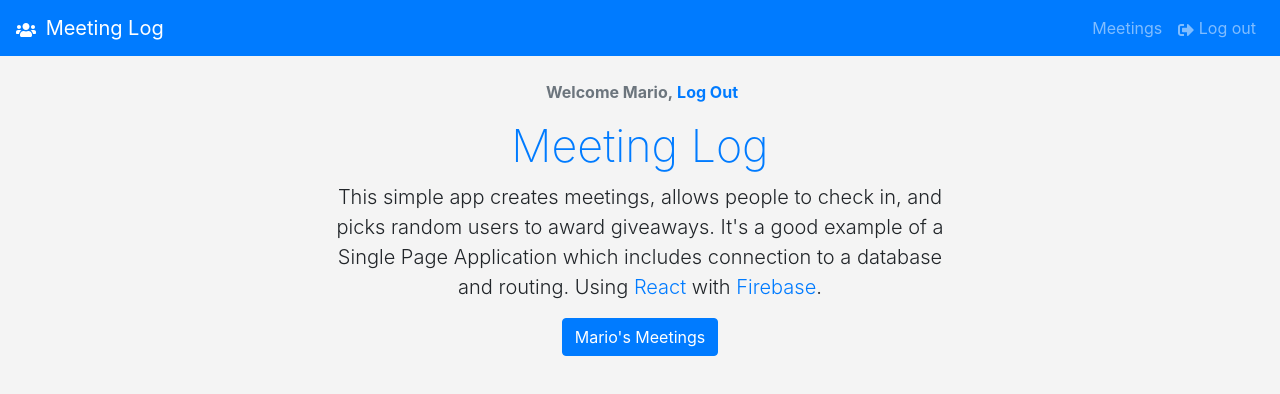
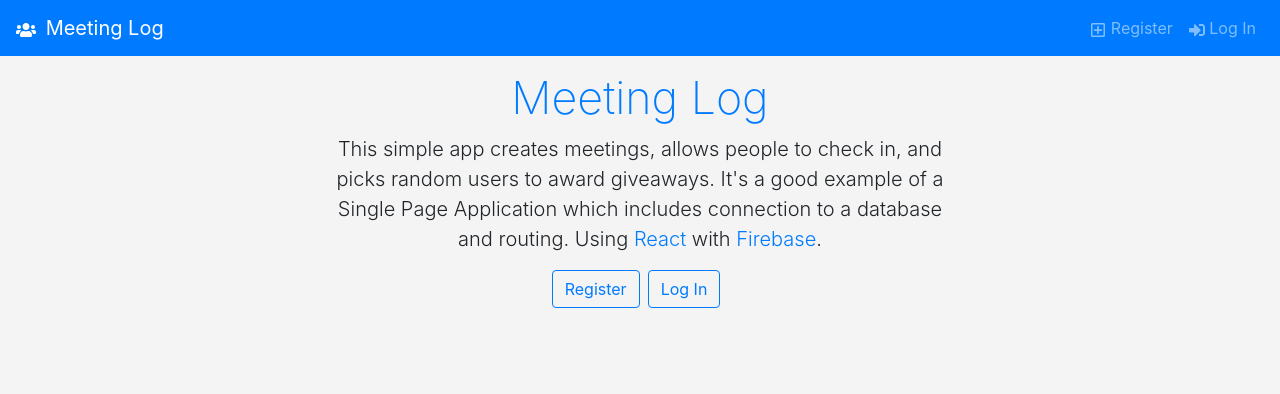
Before and after one commit to solarstar101/MeetingApp, a React (Create React App) app: page / in a window 1280 px wide. Shown: the top 394 px of the page. Built offline with nearby package versions, Linux system fonts and the light colour scheme; no server answers; the database is empty.

Commit message:
hooked up firebase database

```diff
--- a/package.json
+++ b/package.json
@@ -8,6 +8,7 @@
     "@testing-library/react": "^9.3.2",
     "@testing-library/user-event": "^7.1.2",
     "bootstrap": "^4.4.1",
+    "firebase": "^7.6.2",
     "react": "^16.12.0",
     "react-bootstrap": "^1.0.0-beta.16",
     "react-dom": "^16.12.0",
--- a/src/App.js
+++ b/src/App.js
@@ -1,4 +1,6 @@
 import React, { Component } from "react";
+import { Router } from "@reach/router";
+import firebase from "./Database/Firebase";
 
 import Home from "./Components/Home";
 import Welcome from "./Components/Welcome";
@@ -7,14 +9,23 @@ import Login from "./Components/Login";
 import Meetings from "./Components/Meetings";
 import Register from "./Components/Register";
 
-import { Router } from "@reach/router";
 export default class App extends Component {
   constructor() {
     super();
 
     this.state = {
-      user: "Mario"
+      user: null
     };
+  }
+
+  componentDidMount() {
+    const ref = firebase.database().ref("user");
+
+    ref.on("value", snapshot => {
+      let FBUser = snapshot.val();
+      this.setState({ user: FBUser });
+      console.log(FBUser);
+    });
   }
 
   render() {
--- a/src/Components/Home.js
+++ b/src/Components/Home.js
@@ -1,5 +1,6 @@
 import React, { Component } from "react";
 import styles from "./Styling/Home.module.css";
+import { Link } from "@reach/router";
 
 export default class Home extends Component {
   render(props) {
@@ -24,18 +25,18 @@ export default class Home extends Component {
             </p>
             {user === null ? (
               <>
-                <a href="/register" class="btn btn-outline-primary mr-2">
+                <Link to="/register" class="btn btn-outline-primary mr-2">
                   Register
-                </a>
-                <a href="/login" class="btn btn-outline-primary mr-2">
+                </Link>
+                <Link to="/login" class="btn btn-outline-primary mr-2">
                   Log In
-                </a>
+                </Link>
               </>
             ) : (
               <>
-                <a href="/meetings" class="btn btn-primary">
+                <Link to="/meetings" class="btn btn-primary">
                   {user}'s Meetings
-                </a>
+                </Link>
               </>
             )}
           </div>
--- a/src/Components/Navigation.js
+++ b/src/Components/Navigation.js
@@ -5,6 +5,7 @@ import {
   FaSignOutAlt,
   FaRegPlusSquare
 } from "react-icons/fa";
+import { Link } from "@reach/router";
 
 export default class Navigation extends Component {
   render() {
@@ -13,27 +14,27 @@ export default class Navigation extends Component {
     return (
       <nav className="site-nav family-sans navbar navbar-expand bg-primary navbar-dark higher">
         <div className="container-fluid">
-          <a href="/" className="navbar-brand">
+          <Link to="/" className="navbar-brand">
             <FaUsers className="mr-1" /> Meeting Log
-          </a>
+          </Link>
           <div className="navbar-nav ml-auto">
             {user ? (
               <>
-                <a className="nav-item nav-link" href="/meetings">
+                <Link className="nav-item nav-link" to="/meetings">
                   Meetings
-                </a>
-                <a className="nav-item nav-link" href="/login">
+                </Link>
+                <Link className="nav-item nav-link" to="/login">
                   <FaSignOutAlt /> Log out
-                </a>
+                </Link>
               </>
             ) : (
               <>
-                <a className="nav-item nav-link" href="/register">
+                <Link className="nav-item nav-link" to="/register">
                   <FaRegPlusSquare /> Register
-                </a>
-                <a className="nav-item nav-link" href="/login">
+                </Link>
+                <Link className="nav-item nav-link" to="/login">
                   <FaSignInAlt /> Log In
-                </a>
+                </Link>
               </>
             )}
           </div>
--- /dev/null
+++ b/src/Database/Firebase.js
@@ -0,0 +1,20 @@
+import firebase from "firebase/app";
+import "firebase/database";
+import "firebase/auth";
+
+const firebaseConfig = {
+  apiKey: "AIzaSyB98imsL0j7nI7pcV2fFZq4jr5212vEL94",
+  authDomain: "meeting-app-4779c.firebaseapp.com",
+  databaseURL: "https://meeting-app-4779c.firebaseio.com",
+  projectId: "meeting-app-4779c",
+  storageBucket: "meeting-app-4779c.appspot.com",
+  messagingSenderId: "43942488658",
+  appId: "1:43942488658:web:7fdbc2cf9ec626437a4d8b"
+};
+// Initialize Firebase
+firebase.initializeApp(firebaseConfig);
+
+export const provider = new firebase.auth.GoogleAuthProvider();
+export const auth = firebase.auth();
+
+export default firebase;
```
Also changed, not shown: 2 other files (tests, documents, lock files or other folders).
